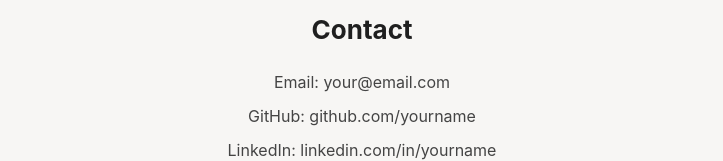
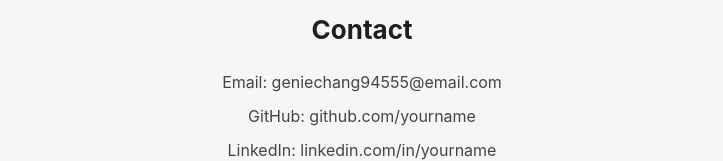
Before and after one commit to geniechang94555/Personal-Profile-Webpage, a plain HTML site: page index.html in a window 1280 px wide. Shown: the part 2634-2795 px from the top of the page, without its empty margins (278-1001 px from the left). Drawn offline with Linux system fonts and the light colour scheme.

Commit message:
Change contact email in index.html
Updated contact email in the contact section.

```diff
--- a/index.html
+++ b/index.html
@@ -166,7 +166,7 @@
     <div class="section-container">
       <h2>Contact</h2>
       <div class="contact-list">
-        <p>Email: your@email.com</p>
+        <p>Email: geniechang94555@email.com</p>
         <p>GitHub: github.com/yourname</p>
         <p>LinkedIn: linkedin.com/in/yourname</p>
       </div>
```
